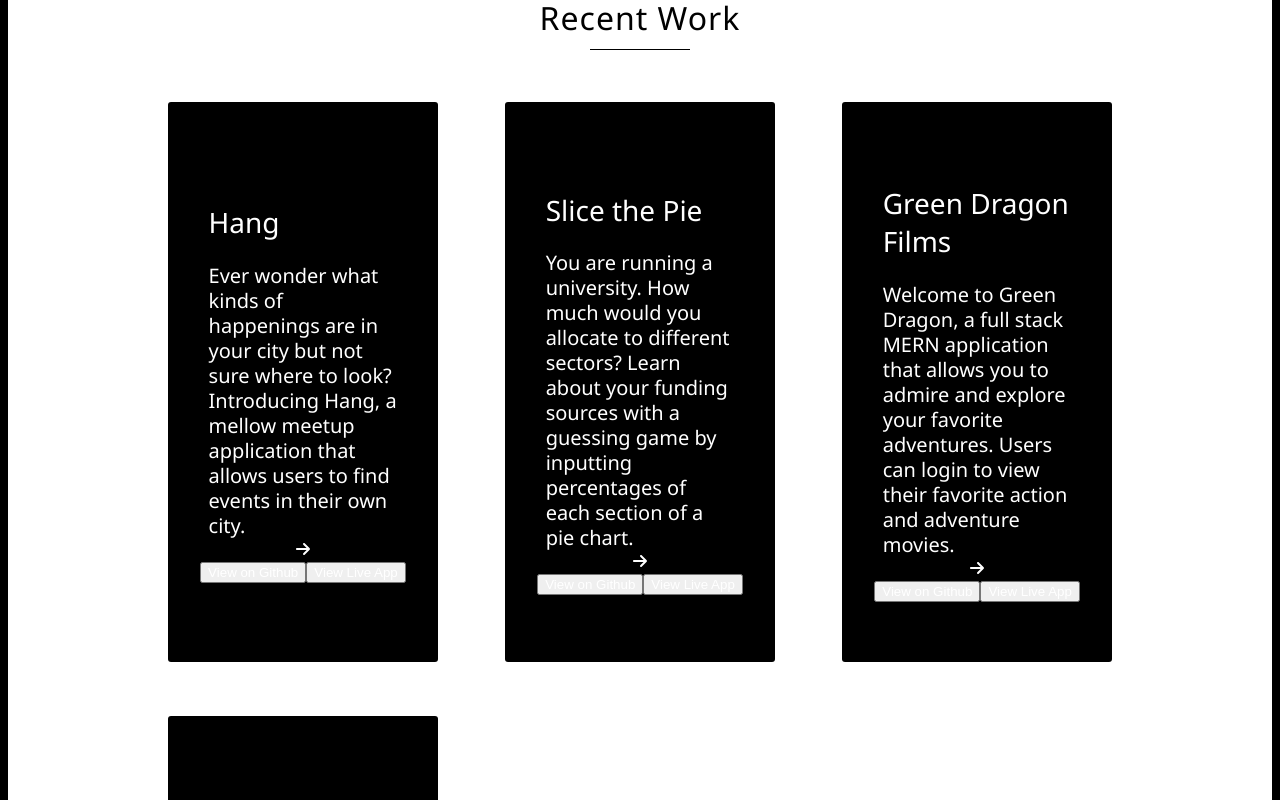
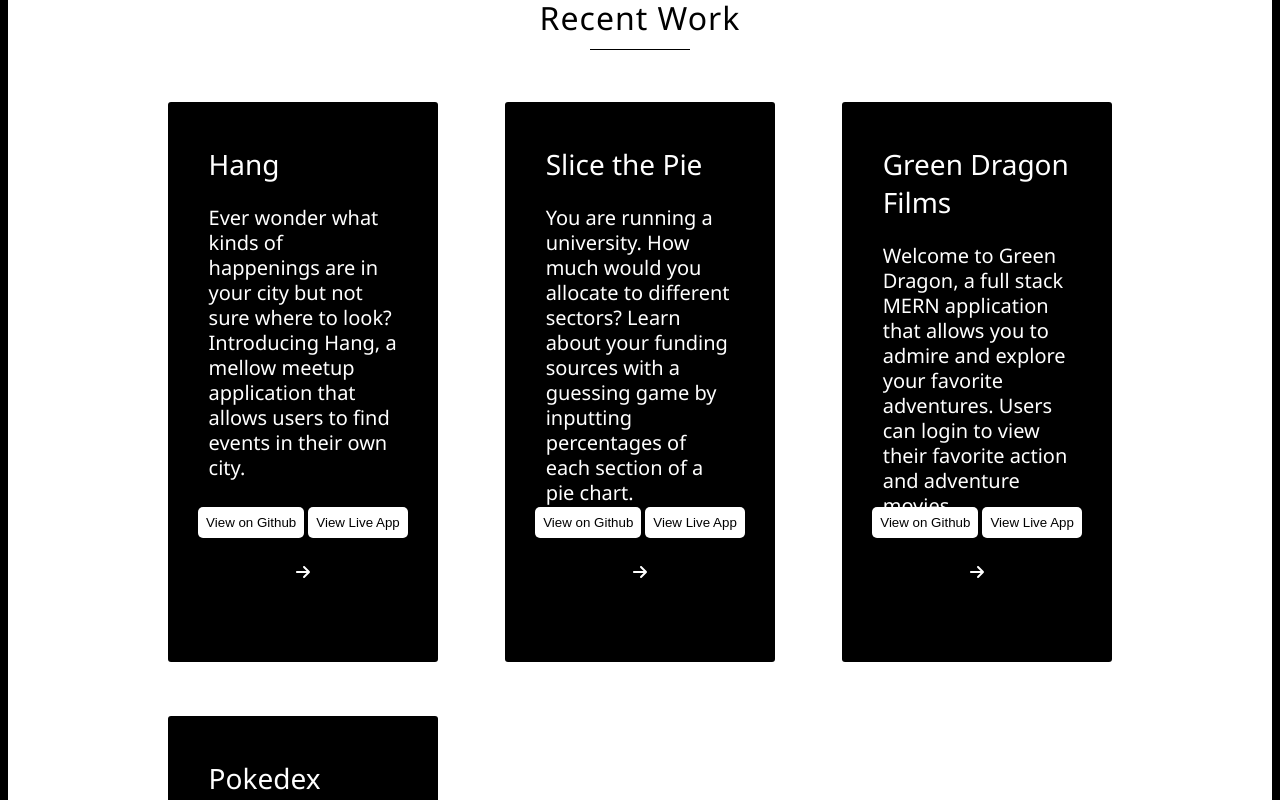
Before and after one commit to krishokr/krishokr, a React (Create React App) app: page / in a window 1280 px wide. Shown: the part 1820-2620 px from the top of the page. Built offline with nearby package versions, Linux system fonts and the light colour scheme.

Commit message:
added icons

```diff
--- a/src/Styles/work.css
+++ b/src/Styles/work.css
@@ -98,6 +98,11 @@
     font-weight: 200;
 }
 
+@media (max-width: 375px) {
+    .project {
+        height: 85vh;
+    }
+}
 
 @media (max-width: 800px) {
     .project-container {
--- a/src/Styles/workDetails.css
+++ b/src/Styles/workDetails.css
@@ -1,15 +1,15 @@
 .work-details {
     width: 100%;
     height: 100%;
+    margin: 8% 10%;
     border-radius: 3px;
-    margin: 8% 10%;
-    height: 70vh;
     background-color: #000;
     transition: 0.8s;
     display: flex;
     flex-direction: column;
     align-items: center;
-    justify-content: center;
+    justify-content: flex-start;
+
 }
 
 .work-details p {
@@ -46,3 +46,50 @@
 img {
     width: 80%;
 }
+
+.button-icon-container {
+    display: flex;
+    flex-direction: column;
+    align-items: center;
+    position: absolute;
+    transform: translateY(45vh);
+
+}
+
+.next-icons {
+    margin-top: 10%;
+    align-self: center;
+
+}
+.button-container {
+   margin-top: 10%;
+
+}
+
+.demo-links{
+    padding: 8px;
+    border-radius: 5px;
+    border: none;
+    background-color: #fff;
+    margin: 2px;
+    transition: 0.8s;
+}
+
+.demo-links a {
+    color: #000;
+}
+
+.demo-links:hover {
+    opacity: 0.5;
+}
+
+@media (max-width: 375px) {
+    .button-icon-container {
+        transform: translateY(57vh);
+    }
+    .button-container {
+        height: 15vh;
+        display: flex;
+        flex-direction: column;
+    }
+}
--- a/src/Work.js
+++ b/src/Work.js
@@ -22,7 +22,7 @@
         {/* <a href='#'> */}
               <div className='project project-one'>
 
-                <WorkDetails Name= 'Hang' Description='Ever wonder what kinds of happenings are in your city but not sure where to look? Introducing Hang, a mellow meetup application that allows users to find events in their own city.' ImagePath={HangImage} Github='https://github.com/krishokr/meet' Link='https://krishokr.github.io/meet/'/>
+                <WorkDetails Name= 'Hang' Description='Ever wonder what kinds of happenings are in your city but not sure where to look? Introducing Hang, a mellow meetup application that allows users to find events in their own city.' ImagePath={HangImage} Github='https://github.com/krishokr/meet' Link='https://krishokr.github.io/meet/' Icons={['fa-brands fa-react', "fa-brands fa-css3-alt", "fa-solid fa-chart-pie"]}/>
 
 
                 {/* <h3 >Hang</h3> */}
--- a/src/WorkDetails.js
+++ b/src/WorkDetails.js
@@ -8,18 +8,40 @@
 
   return (
     <div className='work-details'>
-        <h1>{props.Name}</h1>
 
-        {(step === 1) ? <p>{props.Description}</p> : <img alt='screenshot of project' src={props.ImagePath} />}
+
+            <h1>{props.Name}</h1>
+
+            {(step === 1) ? <p>{props.Description}</p> : <img alt='screenshot of project' src={props.ImagePath} />}
+
+
+
+
+        <div className='button-icon-container'>
+        <div className='button-container'>
+            <button className='demo-links'><a href={props.Github}>View on Github</a></button>
+            <button className='demo-links'><a href={props.Link}>View Live App</a></button>
+        </div>
+
+
+        {(step === 2) ? <div>
+            <div className='icons'>
+                {props.Icons.map(Icon => <FontAwesomeIcon icon={Icon} />)}
+
+
+
+            </div>
+        </div> : ''}
 
         <div className='next-icons'>
             {(step === 2) ? <FontAwesomeIcon onClick={() => setstep(step => step-=1)} icon='fa-solid fa-arrow-left' /> : ''}
             {(step === 1) ? <FontAwesomeIcon onClick={() => setstep(step => step+=1)} icon='fa-solid fa-arrow-right' /> : ''}
         </div>
-        <div className='button-container'>
-            <button className='demo-links'><a href={props.Github}>View on Github</a></button>
-            <button className='demo-links'><a href={props.Link}>View Live App</a></button>
         </div>
+
+
+
+
 
     </div>
   )
```
